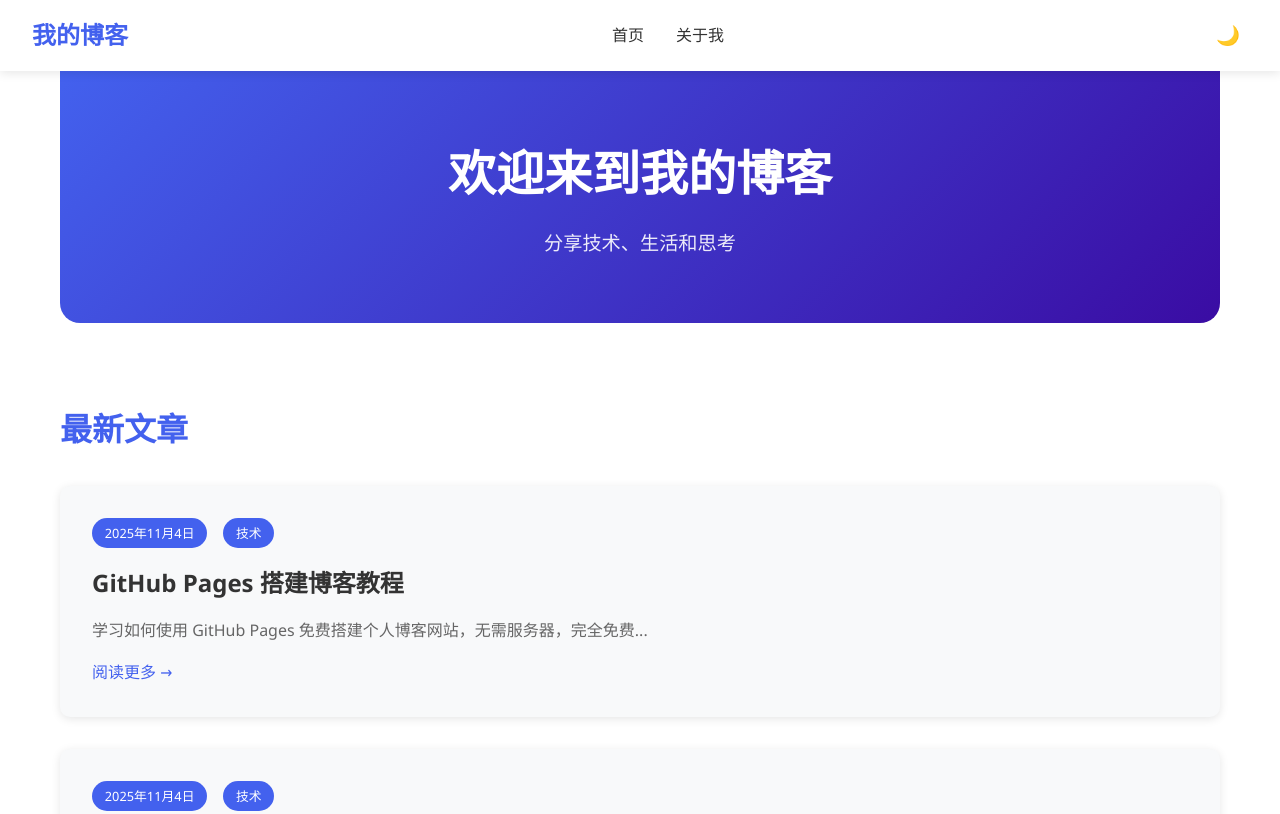
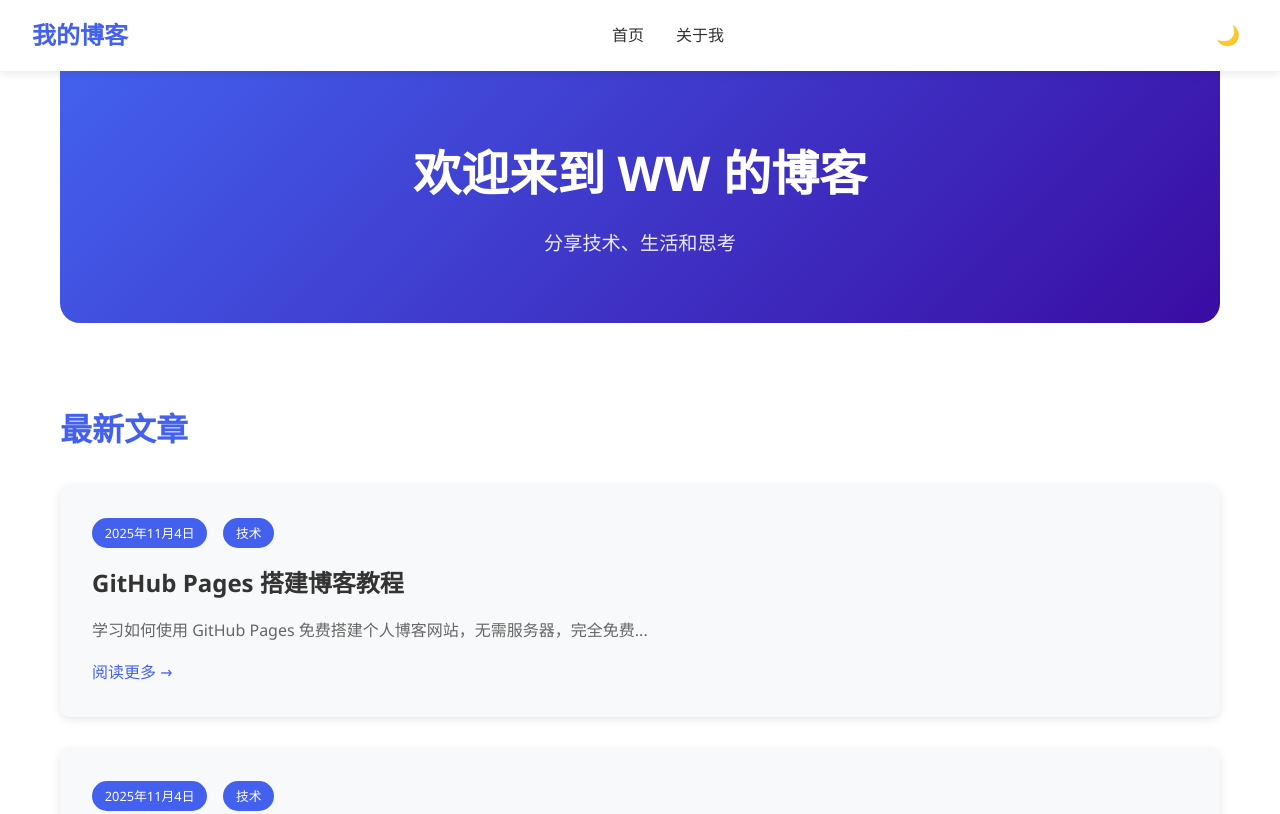
Before and after one commit to georgeweiw/georgeweiw.github.io, a plain HTML site: page my-blog/index.html in a window 1280 px wide. Shown: the top 814 px of the page. Drawn offline with Linux system fonts and the light colour scheme.

Commit message:
Update index.html

```diff
--- a/my-blog/index.html
+++ b/my-blog/index.html
@@ -22,7 +22,7 @@
 
     <main class="container">
         <section class="hero">
-            <h2>欢迎来到我的博客</h2>
+            <h2>欢迎来到 WW 的博客</h2>
             <p>分享技术、生活和思考</p>
         </section>
 
```
